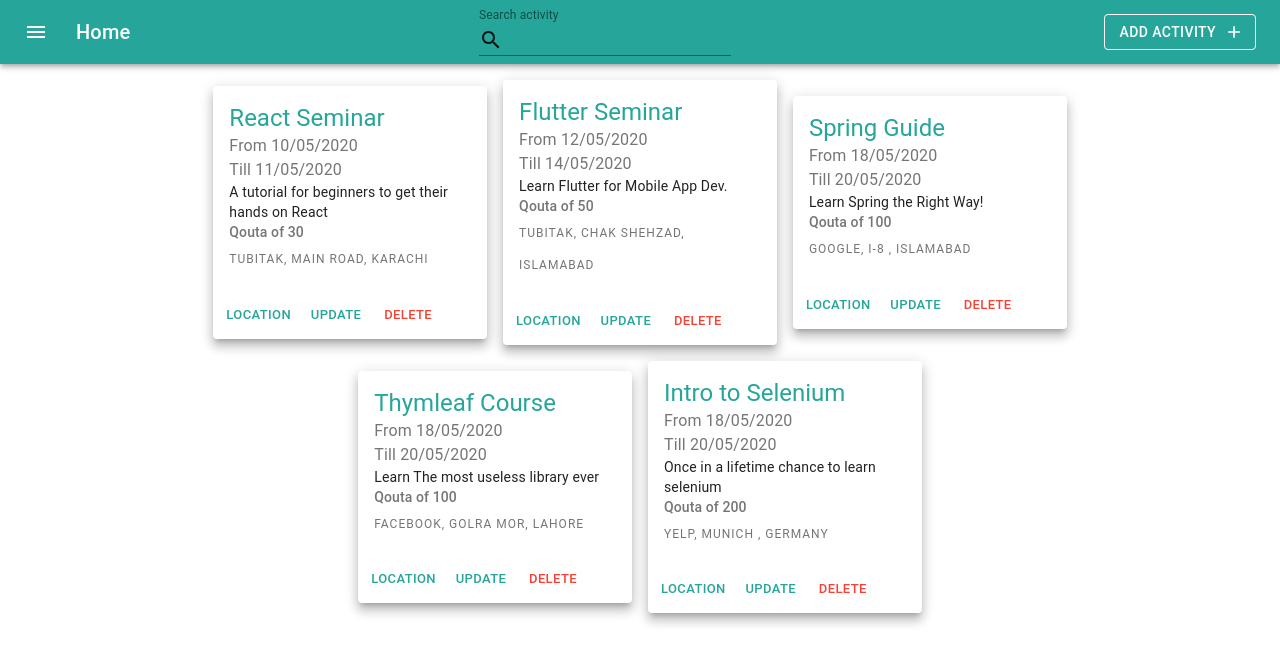
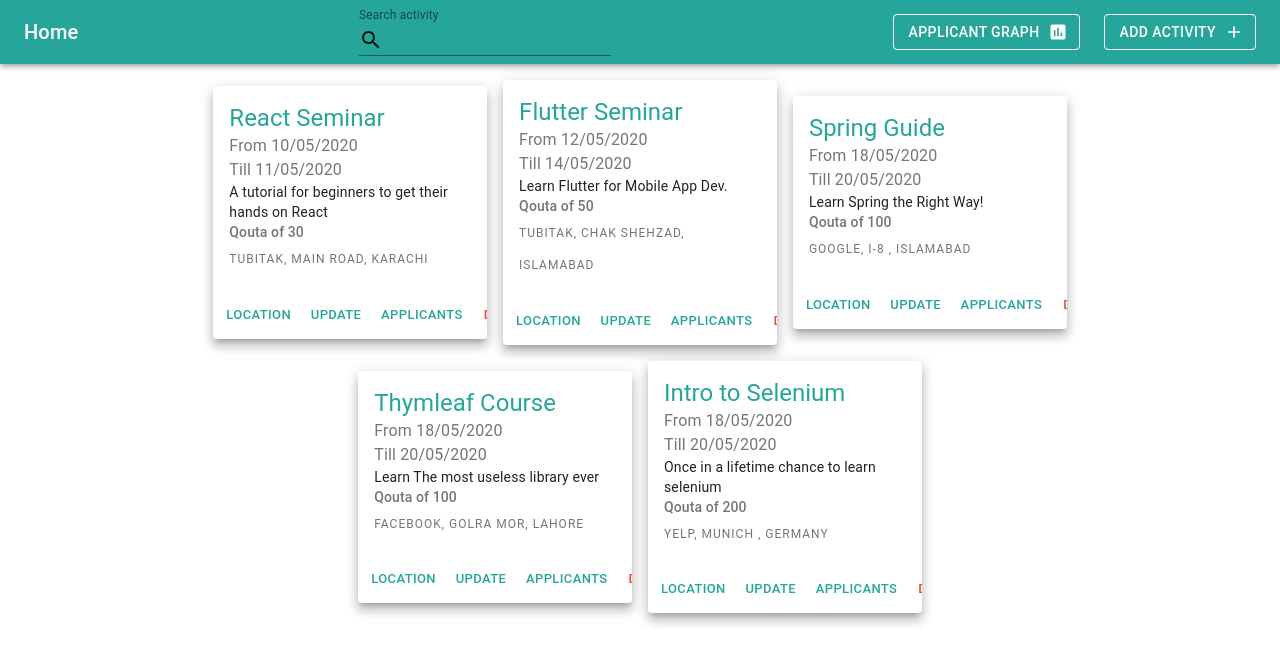
Before and after one commit to BalajSaleem/Eventicle, a React (Create React App) app: page /Home in a window 1280 px wide. Shown: the top 664 px of the page. Built offline with nearby package versions, Linux system fonts and the light colour scheme; what google-maps-react would draw is missing.

Commit message:
phase 3 done - need integration with master

```diff
--- a/package.json
+++ b/package.json
@@ -10,10 +10,12 @@
     "@testing-library/jest-dom": "^4.2.4",
     "@testing-library/react": "^9.3.2",
     "@testing-library/user-event": "^7.1.2",
+    "chart.js": "^2.9.3",
     "date-fns": "^2.15.0",
     "google-maps-react": "^2.0.6",
     "node-sass": "^4.14.1",
     "react": "^16.13.1",
+    "react-chartjs-2": "^2.9.0",
     "react-dom": "^16.13.1",
     "react-router": "^5.2.0",
     "react-router-dom": "^5.2.0",
--- a/src/Components/Activity/ActivityCard.jsx
+++ b/src/Components/Activity/ActivityCard.jsx
@@ -9,6 +9,7 @@ import { MuiThemeProvider, createMuiTheme } from '@material-ui/core/styles'
 import {red } from '@material-ui/core/colors';
 
 import UpdateActivityPopup from './UpdateActivityPopup';
+import ApplicantsPopup from './ApplicantsPopup'
 import MapPopup from './MapPopup';
 
 
@@ -24,7 +25,7 @@ const useStyles = makeStyles({
   },
 });
 
-function ActivityCard({updateFunction, removeFunction, activity}) {
+function ActivityCard({participants, updateFunction, removeFunction, activity}) {
   const classes = useStyles();
 
   return (
@@ -52,6 +53,7 @@ function ActivityCard({updateFunction, removeFunction, activity}) {
       <CardActions>
         <MapPopup activity={activity}/>
         <UpdateActivityPopup updateFunction={updateFunction} activityDetails={activity}/>
+        <ApplicantsPopup participants = {participants}/>
         <MuiThemeProvider theme={redTheme}>
         <Button size="small" color="primary" onClick={() => removeFunction(activity.id)}>Delete</Button>
         </MuiThemeProvider>
--- /dev/null
+++ b/src/Components/Activity/ApplicantBarChart.jsx
@@ -0,0 +1,73 @@
+import React from 'react';
+import Button from '@material-ui/core/Button';
+import Dialog from '@material-ui/core/Dialog';
+import DialogTitle from '@material-ui/core/DialogTitle';
+import {Bar} from 'react-chartjs-2'
+import { makeStyles } from '@material-ui/core/styles';
+import AssessmentIcon from '@material-ui/icons/Assessment';
+
+const useStyles = makeStyles((theme) => ({
+    dialogPaper: {
+        minHeight: '70vh',
+        maxHeight: '70vh',
+    },
+}));
+
+export default function MapPopup({ activities }) {
+    const [open, setOpen] = React.useState(false);
+    const [chartData, setChartData] =  React.useState({})
+    const classes = useStyles();
+
+    const handleClickOpen = () => {
+        setOpen(true);
+    };
+
+    const handleClose = () => {
+        setOpen(false);
+    };
+
+    const chart = () =>{
+        setChartData({
+            labels: activities.map((activity) => activity.name),
+            datasets: [
+                {
+                    label: 'Attendance',
+                    data: activities.map((activity) => activity.participants.length),
+                    backgroundColor: 'rgba(75, 192, 192, 0.6)',
+                    borderWidth: 4,
+
+                }
+            ]
+        })
+    }
+
+    React.useEffect(chart, [])
+    return (
+        <div>
+            <Button variant="outlined" onClick={handleClickOpen} color="inherit" endIcon={<AssessmentIcon />}>
+                Applicant Graph
+            </Button>
+            <Dialog classes={{paper: classes.dialogPaper}} fullWidth={true} maxWidth = {'md'} open={open} onClose={handleClose} aria-labelledby="form-dialog-title">
+                <DialogTitle id="form-dialog-title">Activity Attendence Trend</DialogTitle>
+                 <Bar data = {chartData} options={{
+                     responsive: true,
+                     scales: {
+                        xAxes: [{
+                            gridLines: {
+                                offsetGridLines: true
+                            }
+                        }],
+                        yAxes: [{
+                            ticks: {
+                                beginAtZero: true
+                            },
+                            gridLines: {
+                                offsetGridLines: true
+                            }
+                        }]
+                    }
+                 }} />
+            </Dialog>
+        </div>
+    );
+}
--- /dev/null
+++ b/src/Components/Activity/ApplicantsPopup.jsx
@@ -0,0 +1,89 @@
+import React from 'react';
+import PropTypes from 'prop-types';
+import { makeStyles } from '@material-ui/core/styles';
+import Button from '@material-ui/core/Button';
+import Avatar from '@material-ui/core/Avatar';
+import List from '@material-ui/core/List';
+import ListItem from '@material-ui/core/ListItem';
+import ListItemAvatar from '@material-ui/core/ListItemAvatar';
+import ListItemText from '@material-ui/core/ListItemText';
+import DialogTitle from '@material-ui/core/DialogTitle';
+import Dialog from '@material-ui/core/Dialog';
+import PersonIcon from '@material-ui/icons/Person';
+import { blue } from '@material-ui/core/colors';
+
+
+const useStyles = makeStyles({
+    avatar: {
+        backgroundColor: blue[100],
+        color: blue[600],
+    },
+});
+
+function SimpleDialog(props) {
+    const classes = useStyles();
+    const { participants, onClose, open } = props;
+
+    if (!participants || participants.length === 0) {
+        return (
+            <Dialog aria-labelledby="simple-dialog-title" open={open} onClose={onClose}>
+                <DialogTitle id="simple-dialog-title">No Applicants Found</DialogTitle>
+            </Dialog>
+        );
+
+    }
+    else {
+        return (
+            <Dialog aria-labelledby="simple-dialog-title" open={open} onClose={onClose}>
+                <DialogTitle id="simple-dialog-title">Applicants</DialogTitle>
+                <List>
+                    {participants.map((participant) => (
+                        <ListItem key={participant.id}>
+                            <ListItemAvatar>
+                                <Avatar className={classes.avatar}>
+                                    <PersonIcon />
+                                </Avatar>
+                            </ListItemAvatar>
+                            <ListItemText primary={participant.name + " " + participant.surname}
+                                secondary={
+                                    <div>
+                                        <div>National ID: {participant.nationalId}</div>
+                                        <div>Email: {participant.email}</div>
+                                    </div>
+                                }
+                            />
+                        </ListItem>
+                    ))}
+                </List>
+            </Dialog>
+        );
+    }
+
+
+}
+
+SimpleDialog.propTypes = {
+    onClose: PropTypes.func.isRequired,
+    open: PropTypes.bool.isRequired
+};
+
+export default function ApplicantsPopup({ participants }) {
+    const [open, setOpen] = React.useState(false);
+
+    const handleClickOpen = () => {
+        setOpen(true);
+    };
+
+    const handleClose = () => {
+        setOpen(false);
+    };
+
+    return (
+        <div>
+            <Button size="small" color="primary" onClick={handleClickOpen}>
+                Applicants
+      </Button>
+            <SimpleDialog participants={participants} open={open} onClose={handleClose} />
+        </div>
+    );
+}
--- a/src/Components/Activity/Content.jsx
+++ b/src/Components/Activity/Content.jsx
@@ -11,15 +11,15 @@ const useStyles = makeStyles((theme) => ({
 
 
 function Content({ updateFunction, removeFunction, query, activities }) {
+
     const classes = useStyles();
     let filteredActivities = activities.filter((activity) => {
         return (activity.name.toLowerCase().indexOf(query.toLowerCase()) !== -1) //filter based on name
         || (activity.startDate.toLowerCase().indexOf(query.toLowerCase()) !== -1)//filter based on start date
-        || (activity.endDate.toLowerCase().indexOf(query.toLowerCase()) !== -1);//filter based on endDate
     });
     const activityList = filteredActivities.map( activity =>
     <Grid key={activity.id} item xs={4} className={classes.item}>
-        <ActivityCard updateFunction = {updateFunction} removeFunction = {removeFunction} activity={activity} />
+        <ActivityCard participants = {activity.participants} updateFunction = {updateFunction} removeFunction = {removeFunction} activity={activity} />
     </Grid> ); //Then map these to the cards
     return (
         <Grid item container spacing={2} alignItems="center" justify="center">
--- a/src/Components/Activity/Home.jsx
+++ b/src/Components/Activity/Home.jsx
@@ -19,27 +19,53 @@ class Home extends Component {
             activities: [
                 {
                     id: 1, name: "React Seminar", startDate: "10/05/2020", endDate: "11/05/2020", qouta: 30,
-                    description: "A tutorial for beginners to get their hands on React", location: { lat: 39.907467, lng: 32.802582 }, address: "Tubitak, Main Road, Karachi"
+                    description: "A tutorial for beginners to get their hands on React", location: { lat: 39.907467, lng: 32.802582 }, address: "Tubitak, Main Road, Karachi",
+                    participants : [
+                        {id: 5, name: "Balaj",  surname: "Saleem",  password: null, email: "balaj@balaj.com", nationalId: "01234569999"},
+                        {id: 6, name: "Noor",  surname: "Naseem",  password: null, email: "noor@noor.com", nationalId: "01234569988"},
+                        {id: 7, name: "Ata",  surname: "Aykut",  password: null, email: "ata@ata.com", nationalId: "01234561111"},
+
+                    ]
                 },
 
                 {
                     id: 2, name: "Flutter Seminar", startDate: "12/05/2020", endDate: "14/05/2020", qouta: 50,
-                    description: "Learn Flutter for Mobile App Dev.", location: { lat: 39.907467, lng: 32.802582 }, address: "Tubitak, Chak Shehzad, Islamabad"
+                    description: "Learn Flutter for Mobile App Dev.", location: { lat: 39.907467, lng: 32.802582 }, address: "Tubitak, Chak Shehzad, Islamabad",
+                    participants: [
+                        {id: 5, name: "Balaj",  surname: "Saleem",  password: null, email: "balaj@balaj.com", nationalId: "01234569999"},
+                        {id: 7, name: "Ata",  surname: "Aykut",  password: null, email: "ata@ata.com", nationalId: "01234561111"},
+
+                    ]
                 },
 
                 {
                     id: 3, name: "Spring Guide", startDate: "18/05/2020", endDate: "20/05/2020", qouta: 100,
-                    description: "Learn Spring the Right Way!", location: { lat: 39.907467, lng: 32.802582 }, address: "Google, i-8 , Islamabad"
+                    description: "Learn Spring the Right Way!", location: { lat: 39.907467, lng: 32.802582 }, address: "Google, i-8 , Islamabad",
+                    participants: [
+                        {id: 5, name: "Balaj",  surname: "Saleem",  password: null, email: "balaj@balaj.com", nationalId: "01234569999"},
+                        {id: 6, name: "Noor",  surname: "Naseem",  password: null, email: "noor@noor.com", nationalId: "01234569988"},
+                        {id: 7, name: "Ata",  surname: "Aykut",  password: null, email: "ata@ata.com", nationalId: "01234561111"},
+
+                    ]
                 },
 
                 {
                     id: 4, name: "Thymleaf Course", startDate: "18/05/2020", endDate: "20/05/2020", qouta: 100,
-                    description: "Learn The most useless library ever", location: { lat: 39.907467, lng: 32.802582 }, address: "Facebook, Golra Mor, Lahore"
+                    description: "Learn The most useless library ever", location: { lat: 39.907467, lng: 32.802582 }, address: "Facebook, Golra Mor, Lahore",
+                    participants: [
+                        {id: 6, name: "Noor",  surname: "Naseem",  password: null, email: "noor@noor.com", nationalId: "01234569988"},
+                        {id: 7, name: "Ata",  surname: "Aykut",  password: null, email: "ata@ata.com", nationalId: "01234561111"},
+
+                    ]
                 },
 
                 {
                     id: 5, name: "Intro to Selenium", startDate: "18/05/2020", endDate: "20/05/2020", qouta: 200,
-                    description: "Once in a lifetime chance to learn selenium", location: { lat: 39.907467, lng: 32.802582 }, address: "Yelp, Munich , Germany"
+                    description: "Once in a lifetime chance to learn selenium", location: { lat: 39.907467, lng: 32.802582 }, address: "Yelp, Munich , Germany",
+                    participants: [
+                        {id: 7, name: "Ata",  surname: "Aykut",  password: null, email: "ata@ata.com", nationalId: "01234561111"},
+
+                    ]
                 },
 
             ],
@@ -87,7 +113,7 @@ class Home extends Component {
         return (
             <Grid container direction="column">
                 <Grid item>
-                    <Navbar  addFunction={this.addEvent}  searchFunc={this.getSearch} />
+                    <Navbar activities={this.state.activities}  addFunction={this.addEvent}  searchFunc={this.getSearch} />
                 </Grid>
                 <Grid item container>
                     <Grid item xs={2}></Grid>
--- a/src/Components/Activity/MapPopup.jsx
+++ b/src/Components/Activity/MapPopup.jsx
@@ -42,7 +42,7 @@ export default function MapPopup({ activity }) {
                 <MapView activity = {activity} />
                 </DialogContent>
                 <DialogActions>
-                    <Button onClick={handleClose} color="primary">Close</Button>
+                    <Button onClick={handleClose} variant="contained" color="primary">Close</Button>
                 </DialogActions>
             </Dialog>
         </div>
--- a/src/Components/Activity/Navbar.jsx
+++ b/src/Components/Activity/Navbar.jsx
@@ -3,12 +3,11 @@ import { makeStyles } from '@material-ui/core/styles';
 import AppBar from '@material-ui/core/AppBar';
 import Toolbar from '@material-ui/core/Toolbar';
 import Typography from '@material-ui/core/Typography';
-import IconButton from '@material-ui/core/IconButton';
-import MenuIcon from '@material-ui/icons/Menu';
 import TextField from '@material-ui/core/TextField';
 import InputAdornment from '@material-ui/core/InputAdornment';
 import SearchIcon from '@material-ui/icons/Search';
 import NewActivityPopup from './NewActivityPopup'
+import ApplicantBarChart from './ApplicantBarChart'
 import { grey } from '@material-ui/core/colors';
 
 const useStyles = makeStyles((theme) => ({
@@ -39,9 +38,6 @@ function Navbar(props) {
     <div className={classes.root}>
       <AppBar position="static">
         <Toolbar>
-          <IconButton edge="start" className={classes.menuButton} color="inherit" aria-label="menu">
-            <MenuIcon />
-          </IconButton>
           <Typography variant="h6" className={classes.title}>
             Home
           </Typography>
@@ -55,6 +51,7 @@ function Navbar(props) {
           ),
         }} />
           <div className={classes.title}/>
+          <ApplicantBarChart activities={props.activities} />
           <NewActivityPopup  addFunction={props.addFunction}/>
         </Toolbar>
       </AppBar>
```
Also changed, not shown: 1 other file (tests, documents, lock files or other folders).
